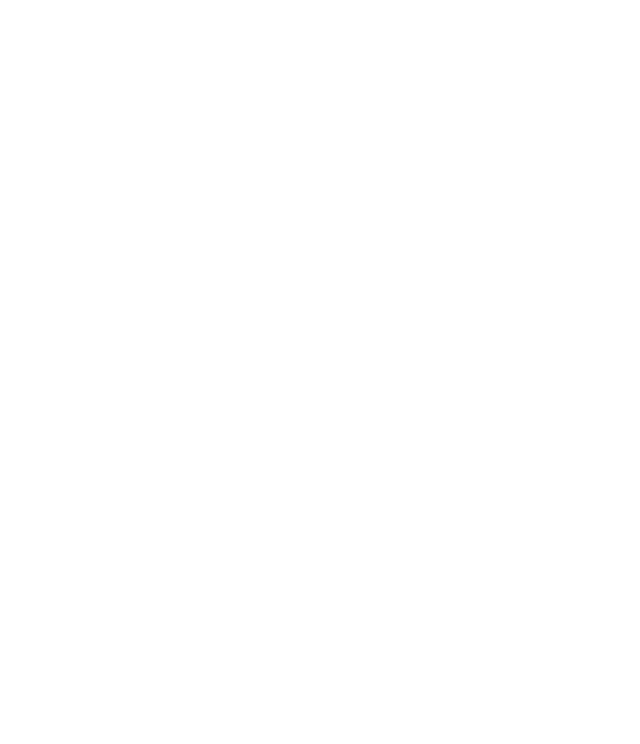
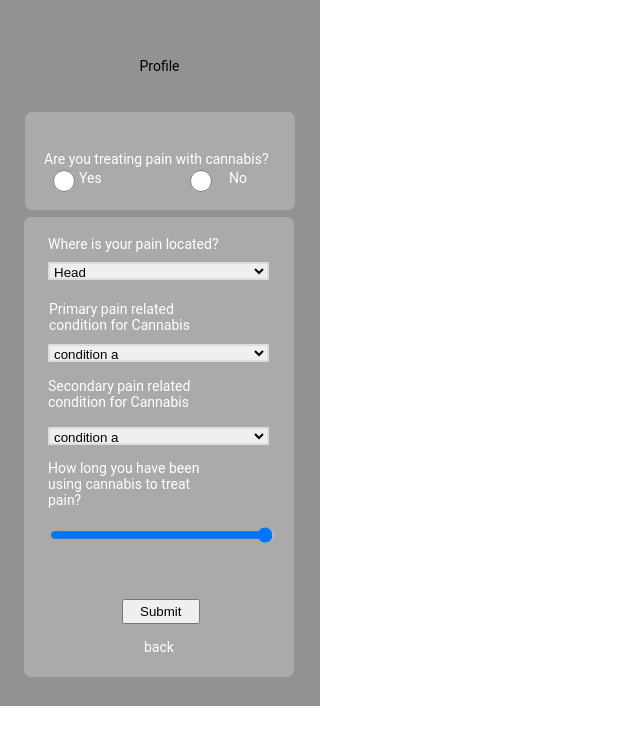
Before and after one commit to PeterwuSDE/CannabisProject, a React (Create React App) app in the folder WebApplicationFront/: page /profile2 in a window 1280 px wide. Shown: the top 744 px of the page, without its empty margins (0-640 px from the left). Built offline with nearby package versions, Linux system fonts and the light colour scheme.

Commit message:
Added the second profile setting page.

```diff
--- a/WebApplicationFront/src/App.js
+++ b/WebApplicationFront/src/App.js
@@ -6,8 +6,10 @@
     Link
 } from "react-router-dom";
 import home from "./Pages/home.js";
-import Login from "./Pages/Login.js"
-import Register from "./Pages/Register.js"
+import Login from "./Pages/Login.js";
+import ProfileSetting2 from "./Pages/ProfileSetting2.js";
+import Register from "./Pages/Register.js";
+
 
 function App() {
     return (
@@ -16,6 +18,7 @@
           <Route path="/" exact component={home}></Route>
           <Route path="/login" exact component={Login}></Route>
           <Route path="/register" exact component={Register}></Route>
+          <Route path="/profile2" exact component={ProfileSetting2}></Route>
         </Switch>
       </Router>
     );
--- /dev/null
+++ b/WebApplicationFront/src/Pages/ProfileSetting2.js
@@ -0,0 +1,40 @@
+import  '../css/ProfileSetting2.css';
+
+export default function ProfileSetting2() {
+    return(
+        <div className="background">
+            <p className="title">Profile</p>
+            <form className="form1">
+                <p className="label1">Are you treating pain with cannabis?</p>
+                <input className="yesSelection" type="radio" id="yes" name="choice" value="YES"/>
+                <label className="yesLabel" for="html">Yes</label>
+                <input className="noSelection" type="radio" id="no" name="choice" value="NO"/>
+                <label className="noLabel" for="html">No</label>
+            </form>
+            <form className="form2">
+                <label className="q1Label" for="q1">Where is your pain located?</label>
+                <select className="q1Options" name="q1" id="q1">
+                    <option value="head">Head</option>
+                    <option value="shoulder">Shoulder</option>
+                    <option value="hip">Hip</option>
+                    <option value="feet">Feet</option>
+                </select>
+                <label className="q2Label" for="q2">Primary pain related condition for Cannabis</label>
+                <select className="q2Options" name="q2" id="q2">
+                    <option value="condition a">condition a</option>
+                    <option value="condition b">condition b</option>
+                </select>
+                <label className="q3Label" for="q3">Secondary pain related condition for Cannabis</label>
+                <select className="q3Options" name="q3" id="q3">
+                    <option value="condition a">condition a</option>
+                    <option value="condition b">condition b</option>
+                </select>
+                <label className="q4Label">How long you have been using cannabis to treat pain?</label>
+                <input className="q4Options" type="range" min="0" max="36" id="myRange"/>
+                <input className="submit" type="submit" value="Submit"/>
+                <a className="back">back</a>
+            </form>
+        </div>
+
+    );
+}
--- a/WebApplicationFront/src/Pages/Register.js
+++ b/WebApplicationFront/src/Pages/Register.js
@@ -1,3 +1,5 @@
+import { Link } from "react-router-dom";
+
 export default function Register() {
     return(
         <div>
@@ -13,7 +15,9 @@
                 <input type="Email"></input>
             </div>
             <p>I accept the terms and privacy policy</p>
-            <button>Continue</button>
+            <Link to="/profile2">
+                <button>Continue</button>
+            </Link>
         </div>
 
     );
--- a/WebApplicationFront/src/Pages/home.js
+++ b/WebApplicationFront/src/Pages/home.js
@@ -4,9 +4,7 @@
 import { fab } from '@fortawesome/free-brands-svg-icons';
 import { faCannabis, faBars } from '@fortawesome/free-solid-svg-icons'
 import "@fontsource/open-sans";
-import {
-  Link
-} from "react-router-dom";
+import { Link } from "react-router-dom";
 library.add(fab, faCannabis,faBars);
 
 function home() {
@@ -19,10 +17,10 @@
       <a className="MainIcon"><FontAwesomeIcon icon= {['fas', 'cannabis']} size="5x"/></a>
       <h1 className="Title">DCRP</h1>
       <p className="Paragraph">Lorem ipsum dolor sit amet, consectetur adipiscing elit. Praesent pretium habitant maecenas non odi</p>
-      <Link to="/Login">
+      <Link to="/login">
         <button className="b1">Sign in</button>
       </Link>
-      <Link to="/Register">
+      <Link to="/register">
         <button className="b2">Create New Account</button>
       </Link>
     </div>
--- /dev/null
+++ b/WebApplicationFront/src/css/ProfileSetting2.css
@@ -0,0 +1,232 @@
+.background {
+    width: 320px;
+    height: 706px;
+    background: #939191;
+}
+.title {
+    position: absolute;
+    width: 41px;
+    height: 16px;
+    left: 139px;
+    top: 44px;
+
+    font-family: Roboto;
+    font-style: normal;
+    font-weight: normal;
+    font-size: 14px;
+    line-height: 16px;
+
+    color: #000000;
+}
+
+.form1 {
+    position: absolute;
+    width: 270px;
+    height: 98px;
+    left: 25px;
+    top: 112px;
+
+    background: rgba(196, 196, 196, 0.5);
+    border-radius: 7px;
+}
+
+.label1 {
+    position: absolute;
+    width: 225px;
+    height: 16px;
+    left: 19px;
+    top: 25px;
+
+    font-family: Roboto;
+    font-style: normal;
+    font-weight: normal;
+    font-size: 14px;
+    line-height: 16px;
+
+    color: #FFFFFF;
+}
+
+.yesSelection {
+    position: absolute;
+    width: 22px;
+    height: 22px;
+    left: 23px;
+    top: 55px;
+}
+.yesLabel {
+    position: absolute;
+    width: 23px;
+    height: 16px;
+    left: 54px;
+    top: 58px;
+
+    font-family: Roboto;
+    font-style: normal;
+    font-weight: normal;
+    font-size: 14px;
+    line-height: 16px;
+
+    color: #FFFFFF;
+}
+
+.noSelection {
+    position: absolute;
+    width: 22px;
+    height: 22px;
+    left: 160px;
+    top: 55px;
+}
+.noLabel {
+    position: absolute;
+    width: 23px;
+    height: 16px;
+    left: 204px;
+    top: 58px;
+
+    font-family: Roboto;
+    font-style: normal;
+    font-weight: normal;
+    font-size: 14px;
+    line-height: 16px;
+
+    color: #FFFFFF;
+}
+
+.form2 {
+    position: absolute;
+    width: 270px;
+    height: 460px;
+    left: 24px;
+    top: 217px;
+
+    background: rgba(196, 196, 196, 0.5);
+    border-radius: 7px;
+}
+
+.q1Label {
+    position: absolute;
+    left: 24px;
+    top: 19px;
+    width: 171px;
+    height: 16px;
+
+    font-family: Roboto;
+    font-style: normal;
+    font-weight: normal;
+    font-size: 14px;
+    line-height: 16px;
+
+    color: #FFFFFF;
+}
+.q1Options {
+    position: absolute;
+    left: 24px;
+    top: 45px;
+    width: 221px;
+    height: 18px;
+
+    border: 2px solid #DDDDDD;
+    border-radius: 1px;
+}
+
+.q2Label {
+    position: absolute;
+    left: 25px;
+    top: 84px;
+    width: 171px;
+    height: 16px;
+
+    font-family: Roboto;
+    font-style: normal;
+    font-weight: normal;
+    font-size: 14px;
+    line-height: 16px;
+
+    color: #FFFFFF;
+}
+.q2Options {
+    position: absolute;
+    left: 24px;
+    top: 127px;
+    width: 221px;
+    height: 18px;
+
+    border: 2px solid #DDDDDD;
+    border-radius: 1px;
+}
+
+.q3Label {
+    position: absolute;
+    left: 24px;
+    top: 161px;
+    width: 171px;
+    height: 16px;
+
+    font-family: Roboto;
+    font-style: normal;
+    font-weight: normal;
+    font-size: 14px;
+    line-height: 16px;
+
+    color: #FFFFFF;
+}
+.q3Options {
+    position: absolute;
+    left: 24px;
+    top: 210px;
+    width: 221px;
+    height: 18px;
+
+    border: 2px solid #DDDDDD;
+    border-radius: 1px;
+}
+
+.q4Label {
+    position: absolute;
+    left: 24px;
+    top: 243px;
+    width: 171px;
+    height: 16px;
+
+    font-family: Roboto;
+    font-style: normal;
+    font-weight: normal;
+    font-size: 14px;
+    line-height: 16px;
+
+    color: #FFFFFF;
+}
+.q4Options {
+    position: absolute;
+    left: 24px;
+    top: 305px;
+    width: 221px;
+    height: 18px;
+
+    border: 2px solid #DDDDDD;
+    border-radius: 1px;
+}
+
+.submit {
+    position: absolute;
+    width: 77.5px;
+    height: 25px;
+    left: 98px;
+    top: 382px;
+}
+
+.back {
+    position: absolute;
+    width: 30px;
+    height: 16px;
+    left: 120px;
+    top: 422px;
+
+    font-family: Roboto;
+    font-style: normal;
+    font-weight: normal;
+    font-size: 14px;
+    line-height: 16px;
+
+    color: #FFFFFF;
+}
```
